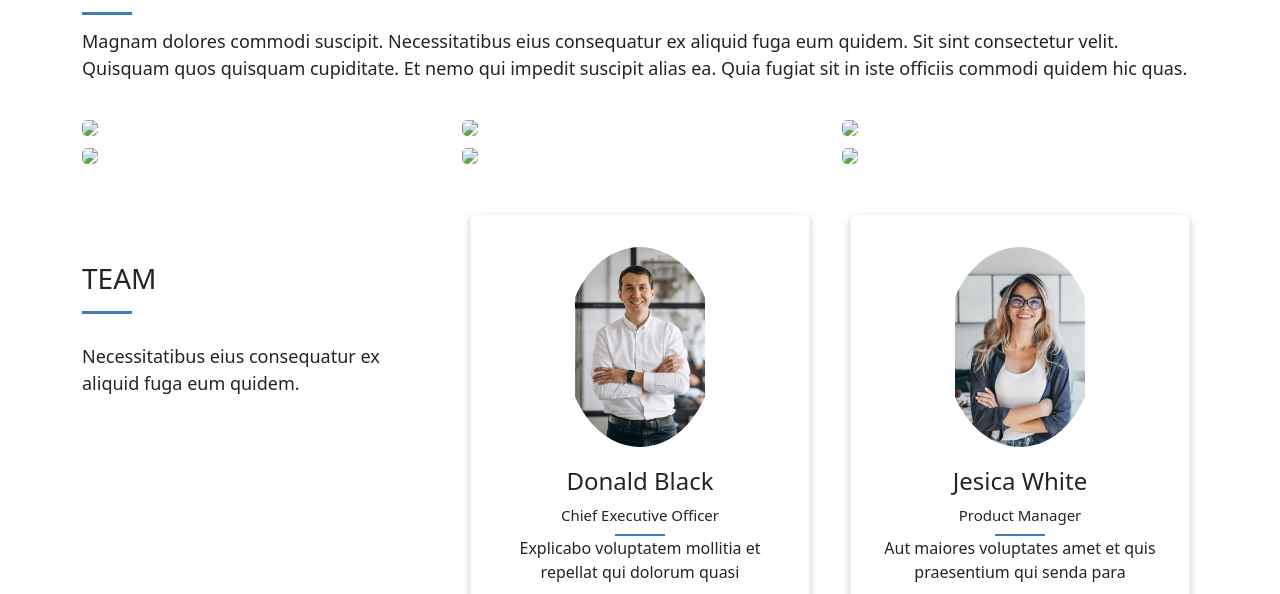
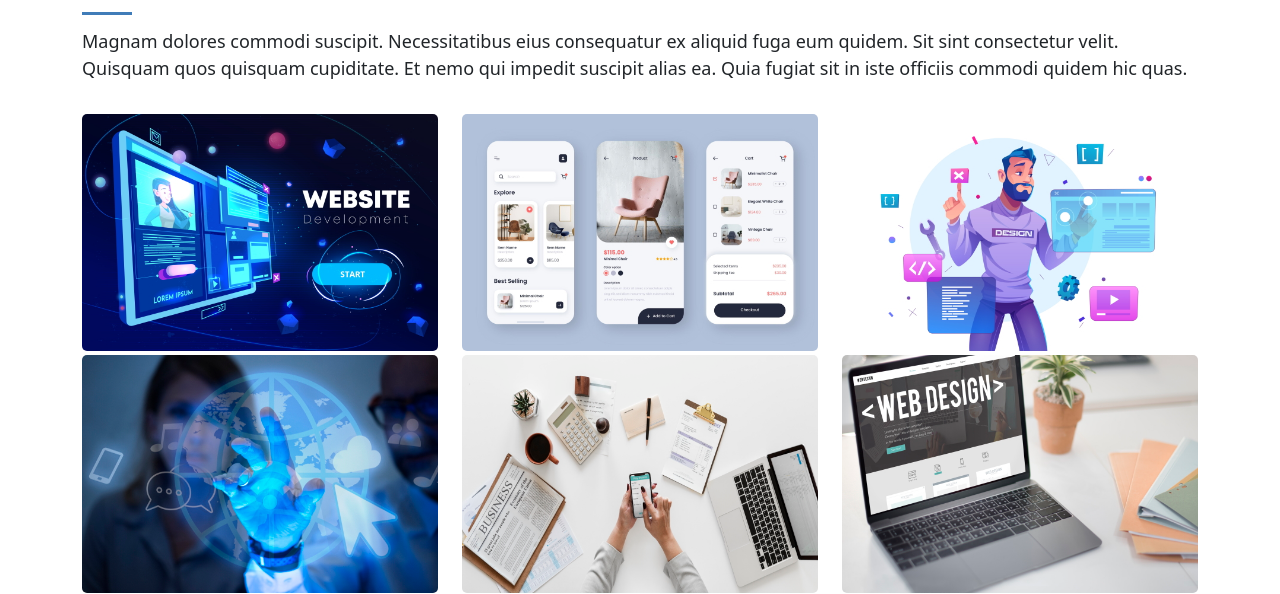
Before and after one commit to kokanjankovic/my-company-template, a website: page index.html in a window 1280 px wide. Shown: the part 2834-3428 px from the top of the page. Drawn offline with nearby package versions, Linux system fonts and the light colour scheme; the site is published under a folder, as on GitHub Pages, so addresses that start at the root find nothing.

Commit message:
Update index.html

```diff
--- a/index.html
+++ b/index.html
@@ -265,7 +265,7 @@
         <div class="row">
           <div class="col-lg-4 col-md-6 col-sm-12 portfolio-item" data-aos="zoom-in">
             <div class="portfolio-wrap mb-1">
-              <img src="/image/portfolio/port1.jpg" class="portfolio-img">
+              <img src="image/portfolio/port1.jpg" class="portfolio-img">
               <div class="portfolio-info">
                 <h4>Web</h4>
                 <p>Web</p>
@@ -277,7 +277,7 @@
           </div>
           <div class="col-lg-4 col-md-6 col-sm-12 portfolio-item" data-aos="zoom-in">
             <div class="portfolio-wrap">
-              <img src="/image/portfolio/port2.jpg" class="portfolio-img">
+              <img src="image/portfolio/port2.jpg" class="portfolio-img">
               <div class="portfolio-info">
                 <h4>App</h4>
                 <p>Mobile</p>
@@ -289,7 +289,7 @@
           </div>
           <div class="col-lg-4 col-md-6 col-sm-12 portfolio-item" data-aos="zoom-in">
             <div class="portfolio-wrap">
-              <img src="/image/portfolio/port3.jpg" class="portfolio-img">
+              <img src="image/portfolio/port3.jpg" class="portfolio-img">
               <div class="portfolio-info">
                 <h4>Web</h4>
                 <p>Web</p>
@@ -301,7 +301,7 @@
           </div>
           <div class="col-lg-4 col-md-6 col-sm-12 portfolio-item" data-aos="zoom-in">
             <div class="portfolio-wrap">
-              <img src="/image/portfolio/port4.jpg" class="portfolio-img">
+              <img src="image/portfolio/port4.jpg" class="portfolio-img">
               <div class="portfolio-info">
                 <h4>Web</h4>
                 <p>Web</p>
@@ -313,7 +313,7 @@
           </div>
           <div class="col-lg-4 col-md-6 col-sm-12 portfolio-item" data-aos="zoom-in">
             <div class="portfolio-wrap">
-              <img src="/image/portfolio/port5.jpg" class="portfolio-img">
+              <img src="image/portfolio/port5.jpg" class="portfolio-img">
               <div class="portfolio-info">
                 <h4>App</h4>
                 <p>Mobile</p>
@@ -325,7 +325,7 @@
           </div>
           <div class="col-lg-4 col-md-6 col-sm-12 portfolio-item" data-aos="zoom-in">
             <div class="portfolio-wrap">
-              <img src="/image/portfolio/port6.jpg" class="portfolio-img">
+              <img src="image/portfolio/port6.jpg" class="portfolio-img">
               <div class="portfolio-info">
                 <h4>Web</h4>
                 <p>Desing</p>
```
